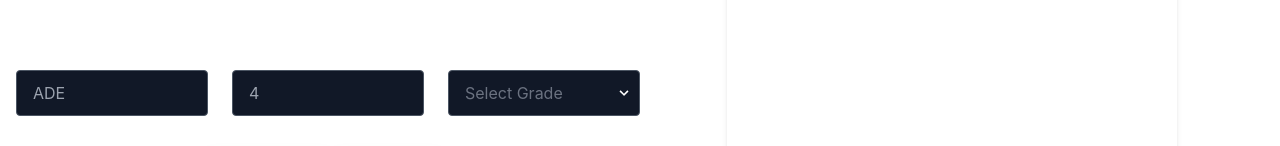
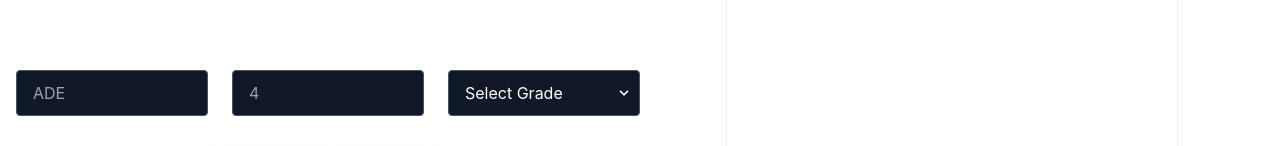
Before and after one commit to Developer-R-7/SRM-GPA-CALCULATOR, a Next.js app: page / in a window 1280 px wide. Shown: the part 376-522 px from the top of the page. Built offline with nearby package versions, Linux system fonts and the light colour scheme.

Commit message:
:beer: druken code animation

```diff
--- a/components/HeaderCard.tsx
+++ b/components/HeaderCard.tsx
@@ -20,7 +20,14 @@ export default function HeaderCard(props: headerCardSchema) {
         addToList={props.handleAddCource}
       />
 
-      <p className="text-2xl m-6 text-center text-white text-bold">OR</p>
+      <motion.p
+        initial={{ opacity: 0 }}
+        animate={{ opacity: 1 }}
+        transition={{ duration: 0.9, delay: 0.4 }}
+        className="text-2xl m-6 text-center text-white text-bold"
+      >
+        OR
+      </motion.p>
 
       <TextField
         item={props.addFormData}
--- a/components/SearchBar.tsx
+++ b/components/SearchBar.tsx
@@ -1,6 +1,7 @@
 import { useState } from "react";
 import { searchBarScehma, suggestionListScehma } from "../shared/models/schema";
 import { all_cources } from "../shared/constants/data";
+import { motion } from "framer-motion";
 
 export default function SearchBar(props: searchBarScehma) {
   const [searchText, setSearchText] = useState("");
@@ -47,7 +48,11 @@ export default function SearchBar(props: searchBarScehma) {
   };
 
   return (
-    <form>
+    <motion.form
+      initial={{ opacity: 0, y: 25 }}
+      animate={{ opacity: 1, y: 0 }}
+      transition={{ duration: 0.75 }}
+    >
       <label
         htmlFor="default-search"
         className="mb-2 text-sm font-medium text-gray-900 sr-only dark:text-white"
@@ -109,6 +114,6 @@ export default function SearchBar(props: searchBarScehma) {
           </div>
         </div>
       </div>
-    </form>
+    </motion.form>
   );
 }
--- a/components/TextField.tsx
+++ b/components/TextField.tsx
@@ -1,9 +1,15 @@
+import { motion } from "framer-motion";
 import { courceListItem } from "../shared/models/schema";
 
 export default function TextField(props: courceListItem) {
   return (
     <div className="flex flex-row w-full">
-      <form className="w-full">
+      <motion.form
+        initial={{ opacity: 0, y: 25 }}
+        animate={{ opacity: 1, y: 0 }}
+        transition={{ duration: 0.75 }}
+        className="w-full"
+      >
         <div className="flex flex-wrap -mx-3 mb-2">
           <div className="w-full md:w-1/3 px-3 mb-6 md:mb-0">
             <label
@@ -53,7 +59,7 @@ export default function TextField(props: courceListItem) {
             </label>
             <div className="relative">
               <select
-                className="appearance-none block w-full bg-gray-900 text-gray-500  border border-gray-600 rounded py-3 px-4 leading-tight focus:outline-none  focus:border-gray-500"
+                className="appearance-none block w-full bg-gray-900 text-white  border border-gray-600 rounded py-3 px-4 leading-tight focus:outline-none  focus:border-gray-500"
                 id="grid-state"
                 name="grade"
                 value={props.item.grade}
@@ -104,7 +110,7 @@ export default function TextField(props: courceListItem) {
             Calculate
           </button>
         </div>
-      </form>
+      </motion.form>
     </div>
   );
 }
```
